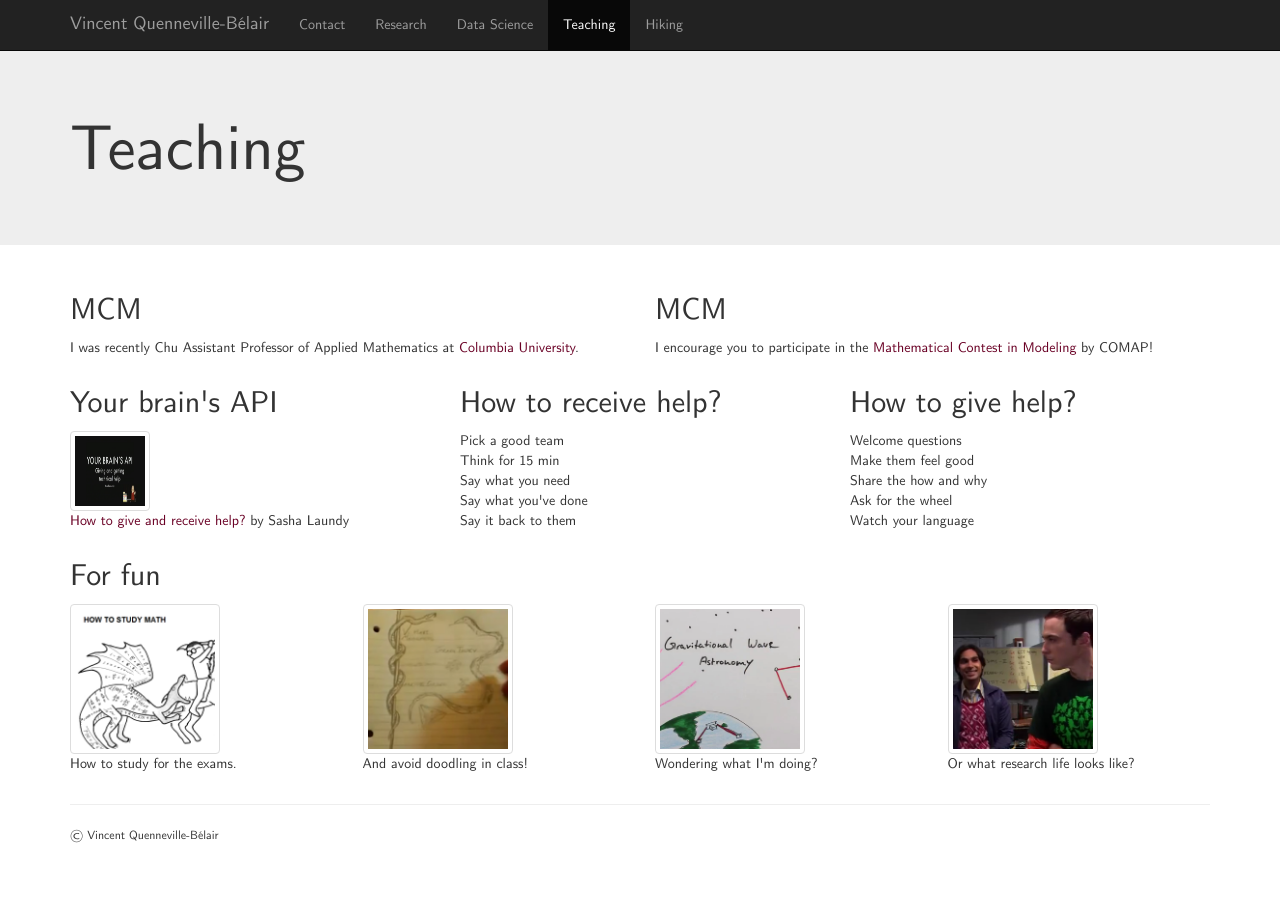
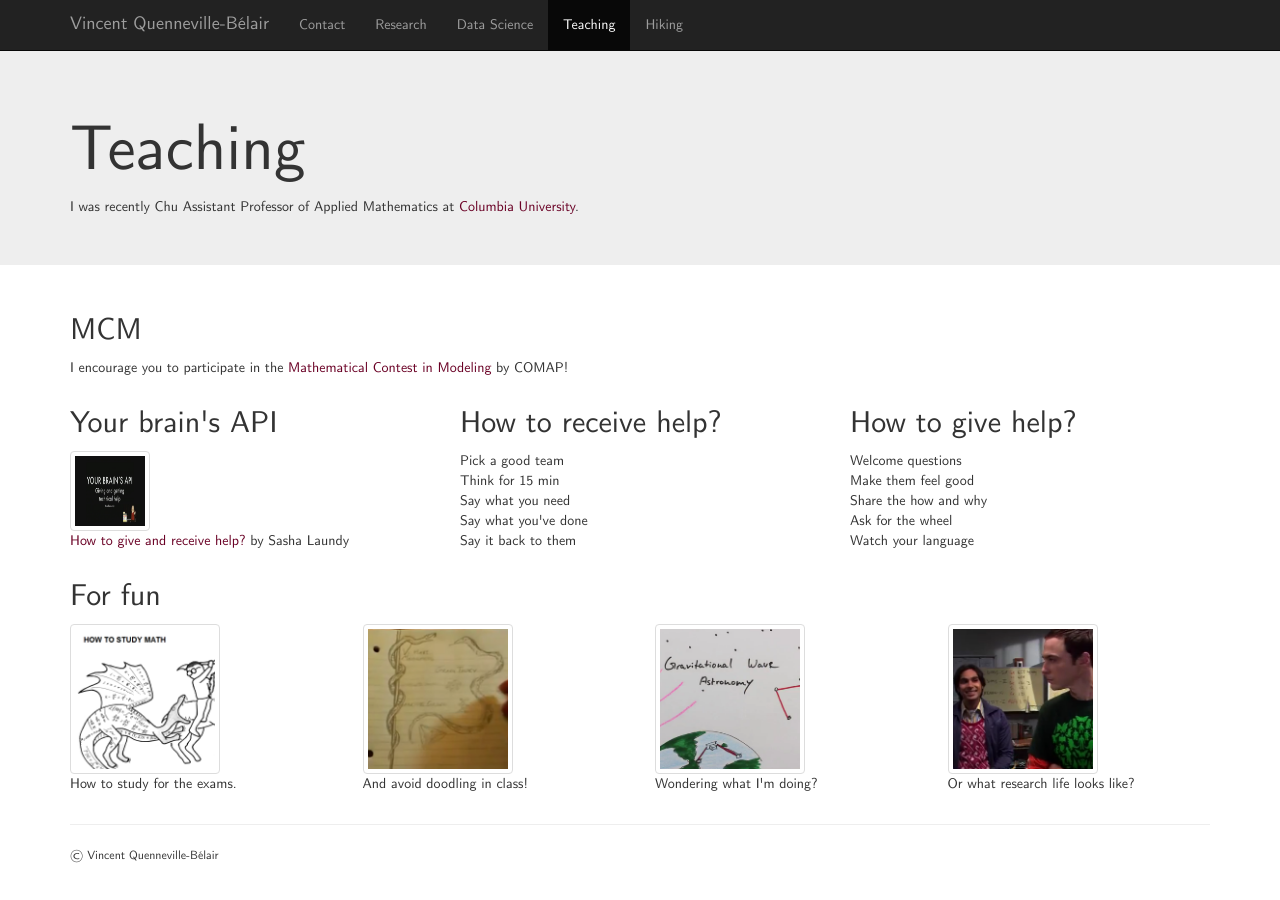
Before and after one commit to vincentqb/vincentqb.github.io.archive, a Jekyll site: the page built from teaching.html, in a window 1280 px wide. Built offline with Jekyll 4.4.1, drawn with Linux system fonts in a browser that asks for light colours; nearby versions of some CDN libraries.

Commit message:
correcting position.

```diff
--- a/teaching.html
+++ b/teaching.html
@@ -35,20 +35,14 @@
 <div class="jumbotron">
 <div class="container">
 <h1>Teaching</h1>
+I was recently Chu Assistant Professor of Applied Mathematics at <a href="http://apam.columbia.edu/">Columbia University</a>.
 </div>
 </div>
 
 <div class="container">
 <div class="row">
 
-<div class="col-md-6 col-sm-12">
-<h2>MCM</h2>
-<p>
-I was recently Chu Assistant Professor of Applied Mathematics at <a href="http://apam.columbia.edu/">Columbia University</a>.
-</p>
-</div>
-
-<div class="col-md-6 col-sm-12">
+<div class="col-md-12 col-sm-12">
 <h2>MCM</h2>
 <p>
 I encourage you to participate in the <a href="http://www.comap.com/undergraduate/contests/index.html">Mathematical Contest in Modeling</a> by COMAP!
```
